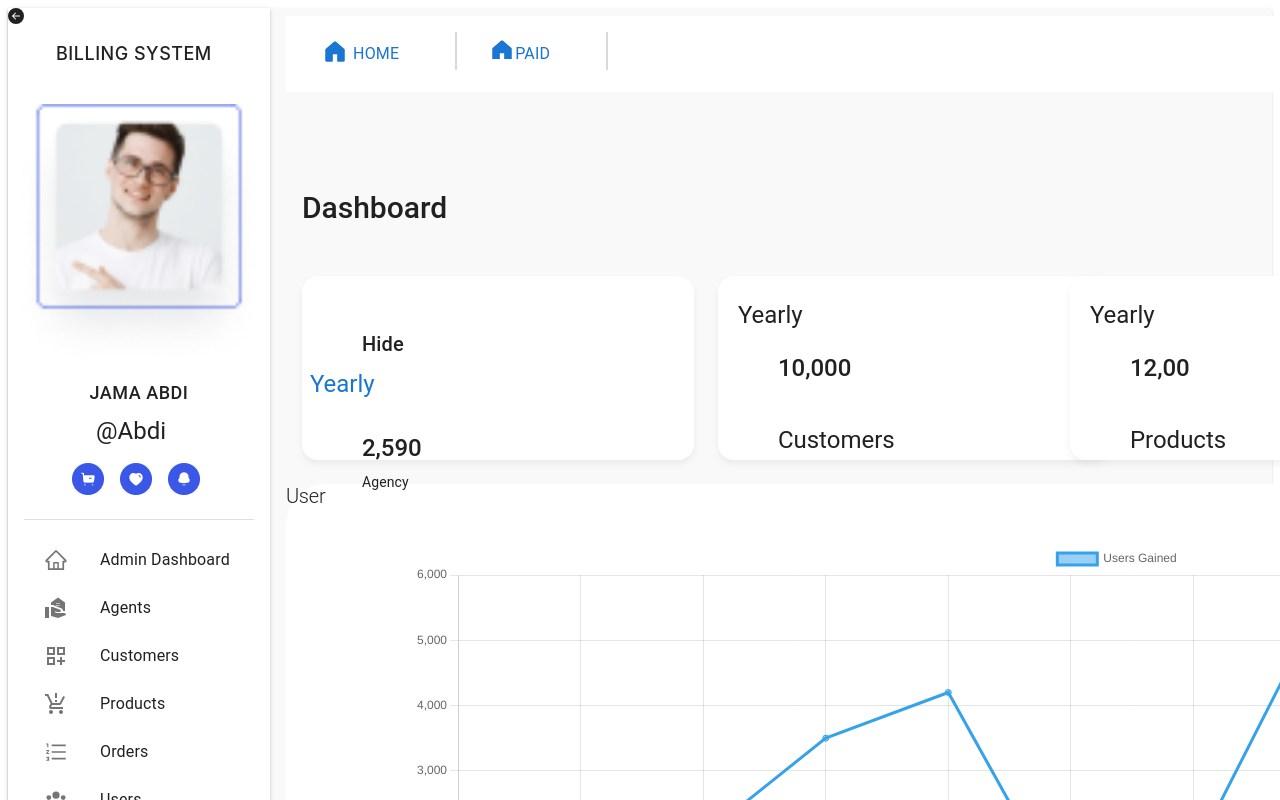
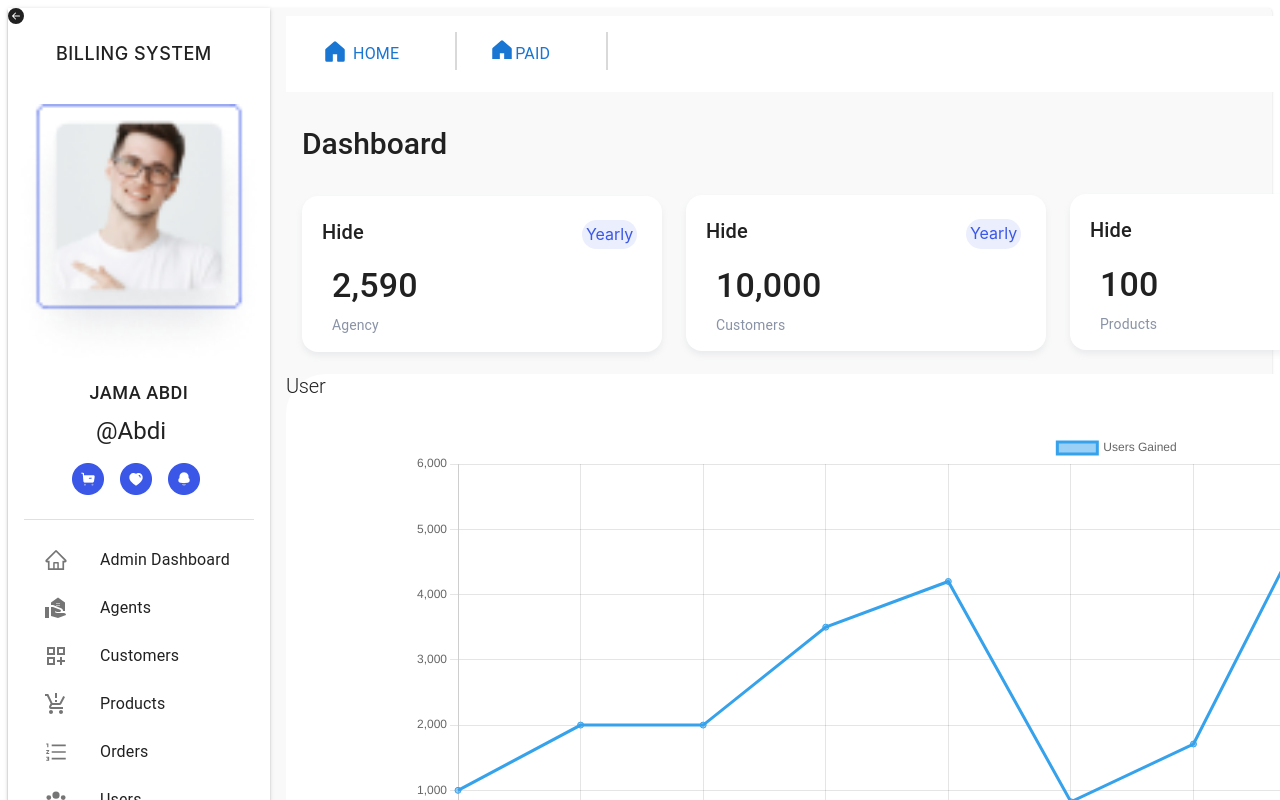
Before and after one commit to yahya-Tech59/Commission-Material, a React (Vite) app: page /dashboard in a window 1280 px wide. Shown: the top 800 px of the page. Built offline with nearby package versions, Linux system fonts and the light colour scheme; sample sign-in values are in the browser's storage.

Commit message:
finished event Cards

```diff
--- a/src/components/Sidebar.jsx
+++ b/src/components/Sidebar.jsx
@@ -32,7 +32,7 @@ export const Sidebar = () => {
     <Box>
       {!sidebarOpen ? (
         <Box onClick={handleOpen}>
-          <FaBars sx={{ fontSize: 18, ml: 10, mt: 5, cursor: "pointer" }} />
+          <FaBars sx={{ fontSize: 18, ml: 10, mt: 5, cursor: "point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er" }} />
         </Box>
       ) : (
         <Box
--- a/src/pages/Dashboard.jsx
+++ b/src/pages/Dashboard.jsx
@@ -14,29 +14,30 @@ export const Dashboard = () => {
             <Box sx={{ display: "flex", justifyContent: "space-between" }}>
               <Typography
                 variant="h5"
-                sx={{ mt: 20, fontSize: 30, fontWeight: 500, mb: 6 }}
+                sx={{ mt: 12, fontSize: 30, fontWeight: 500, mb: 4 }}
               >
                 Dashboard
               </Typography>
-              <Select
+              <select
                 defaultValue=""
-                sx={{
-                  height: 25,
-                  mt: 16,
-                  mr: 20,
-                  color: "blue.500",
+                style={{
+                  height: 20,
+                  position: "relative",
+                  top: 100,
+                  right: 40,
+                  border: "none",
+                  color: "#3A57E8",
                 }}
-                label="Last 30 Days"
               >
                 <option value="">Last 30 Days</option>
-              </Select>
+              </select>
             </Box>
 
             <Box className="">
               <Box
                 sx={{
-                  height: 144,
-                  width: 352,
+                  height: 116,
+                  width: 320,
                   backgroundColor: "white",
                   boxShadow: "0px 4px 6px rgba(156, 163, 175, 0.15)", // Adjusted for MUI's shadow prop
                   borderRadius: "16px",
@@ -46,7 +47,7 @@ export const Dashboard = () => {
                   padding: "20px",
                 }}
               >
-                <Typography variant="h6" sx={{ ml: 5, mt: 4 }}>
+                <Typography variant="h6" sx={{}}>
                   Hide
                 </Typography>
 
@@ -55,30 +56,39 @@ export const Dashboard = () => {
                   color="primary"
                   sx={{
                     position: "relative",
-                    top: 8, // Adjusted for MUI's positioning
-                    right: 12,
-                    backgroundColor: "gray.200",
-                    borderRadius: "16px",
+                    bottom: 28,
+                    left: 260,
+                    bgcolor: "#EBEEFD",
+                    color: "#3A57E8",
+                    borderRadius: "1rem",
+                    fontFamily: "inter",
+                    fontSize: "1rem",
+                    p: 0.5,
                   }}
                 >
                   Yearly
                 </Typography>
 
-                <Typography variant="h5" sx={{ fontWeight: 500, ml: 5, mt: 5 }}>
+                <Box sx={{ position: "relative", bottom: 52, right: 30 }}>
+                  <Typography
+                    variant="h4"
+                    sx={{ fontWeight: 500, ml: 5, mt: 5 }}
+                  >
                     2,590
                   </Typography>
                   <Typography
                     variant="body2"
-                  sx={{ mt: 1, ml: 5, color: "slate.400" }}
+                    sx={{ mt: 1, ml: 5, color: "#8A92A6" }}
                   >
                     Agency
                   </Typography>
                 </Box>
+              </Box>
 
               <Box
                 sx={{
-                  height: 144,
-                  width: 352,
+                  height: 116,
+                  width: 320,
                   backgroundColor: "white",
                   boxShadow: "0px 4px 6px rgba(156, 163, 175, 0.15)",
                   borderRadius: "16px",
@@ -86,40 +96,52 @@ export const Dashboard = () => {
                   flexDirection: "column",
                   alignItems: "flex-start",
                   padding: "20px",
-                  ml: "26rem",
-                  mt: "-11.5rem",
+                  ml: "24rem",
+                  mt: "-9.8rem",
                 }}
               >
+                <Typography variant="h6" sx={{}}>
+                  Hide
+                </Typography>
+
                 <Typography
                   variant="h5"
+                  color="primary"
                   sx={{
-                    bgcolor: "gray.400",
-                    width: 12,
-                    h: 6,
-                    color: "blue.500",
-                    borderRadius: 50,
                     position: "relative",
-                    top: 3,
+                    bottom: 28,
+                    left: 260,
+                    bgcolor: "#EBEEFD",
+                    color: "#3A57E8",
+                    borderRadius: "1rem",
+                    fontFamily: "inter",
+                    fontSize: "1rem",
+                    p: 0.5,
                   }}
                 >
                   Yearly
                 </Typography>
-                <Typography variant="h5" sx={{ fontWeight: 500, ml: 5, mt: 3 }}>
+
+                <Box sx={{ position: "relative", bottom: 52, right: 30 }}>
+                  <Typography
+                    variant="h4"
+                    sx={{ fontWeight: 500, ml: 5, mt: 5 }}
+                  >
                     10,000
                   </Typography>
-
                   <Typography
-                  variant="h5"
-                  sx={{ mt: 5, ml: 5, color: "gray.400" }}
+                    variant="body2"
+                    sx={{ mt: 1, ml: 5, color: "#8A92A6" }}
                   >
                     Customers
                   </Typography>
                 </Box>
+              </Box>
 
               <Box
                 sx={{
-                  height: 144,
-                  width: 352,
+                  height: 116,
+                  width: 320,
                   backgroundColor: "white",
                   boxShadow: "0px 4px 6px rgba(156, 163, 175, 0.15)", // Adjusted for MUI's shadow prop
                   borderRadius: "16px",
@@ -128,39 +150,51 @@ export const Dashboard = () => {
                   alignItems: "flex-start",
                   padding: "20px",
                   ml: "48rem",
-                  mt: "-11.5rem",
+                  mt: "-9.8rem",
                 }}
               >
+                <Typography variant="h6" sx={{}}>
+                  Hide
+                </Typography>
+
                 <Typography
                   variant="h5"
+                  color="primary"
                   sx={{
-                    bgcolor: "gray.400",
-                    width: 12,
-                    h: 6,
-                    color: "blue.500",
-                    borderRadius: 50,
                     position: "relative",
-                    top: 3,
+                    bottom: 28,
+                    left: 260,
+                    bgcolor: "#EBEEFD",
+                    color: "#3A57E8",
+                    borderRadius: "1rem",
+                    fontFamily: "inter",
+                    fontSize: "1rem",
+                    p: 0.5,
                   }}
                 >
                   Yearly
                 </Typography>
-                <Typography variant="h5" sx={{ fontWeight: 500, ml: 5, mt: 3 }}>
-                  12,00
+
+                <Box sx={{ position: "relative", bottom: 52, right: 30 }}>
+                  <Typography
+                    variant="h4"
+                    sx={{ fontWeight: 500, ml: 5, mt: 5 }}
+                  >
+                    100
                   </Typography>
-
                   <Typography
-                  variant="h5"
-                  sx={{ mt: 5, ml: 5, color: "gray.400" }}
+                    variant="body2"
+                    sx={{ mt: 1, ml: 5, color: "#8A92A6" }}
                   >
                     Products
                   </Typography>
                 </Box>
+              </Box>
 
               <Box
                 sx={{
-                  height: 144,
-                  width: 352,
+                  height: 116,
+                  width: 320,
                   bgcolor: "white",
                   boxShadow: "0px 4px 6px rgba(156, 163, 175, 0.15)", // Adjusted for MUI's shadow prop
                   borderRadius: "16px",
@@ -168,34 +202,46 @@ export const Dashboard = () => {
                   flexDirection: "column",
                   alignItems: "flex-start",
                   padding: "20px",
-                  ml: "72.7rem",
-                  mt: "-11.5rem",
+                  ml: "72rem",
+                  mt: "-9.8rem",
                 }}
               >
+                <Typography variant="h6" sx={{}}>
+                  Hide
+                </Typography>
+
                 <Typography
                   variant="h5"
+                  color="primary"
                   sx={{
-                    bgcolor: "gray.400",
-                    width: 12,
-                    h: 6,
-                    color: "blue.500",
-                    borderRadius: 50,
                     position: "relative",
-                    top: 3,
+                    bottom: 28,
+                    left: 260,
+                    bgcolor: "#EBEEFD",
+                    color: "#3A57E8",
+                    borderRadius: "1rem",
+                    fontFamily: "inter",
+                    fontSize: "1rem",
+                    p: 0.5,
                   }}
                 >
                   Yearly
                 </Typography>
-                <Typography variant="h5" sx={{ fontWeight: 500, ml: 5, mt: 3 }}>
-                  1,500
+
+                <Box sx={{ position: "relative", bottom: 52, right: 30 }}>
+                  <Typography
+                    variant="h4"
+                    sx={{ fontWeight: 500, ml: 5, mt: 5 }}
+                  >
+                    150
                   </Typography>
-
                   <Typography
-                  variant="h5"
-                  sx={{ mt: 5, ml: 5, color: "gray.400" }}
+                    variant="body2"
+                    sx={{ mt: 1, ml: 5, color: "#8A92A6" }}
                   >
                     Orders
                   </Typography>
+                </Box>
               </Box>
             </Box>
           </Box>
```
Lines whose indentation alone changed are shown as unchanged.
